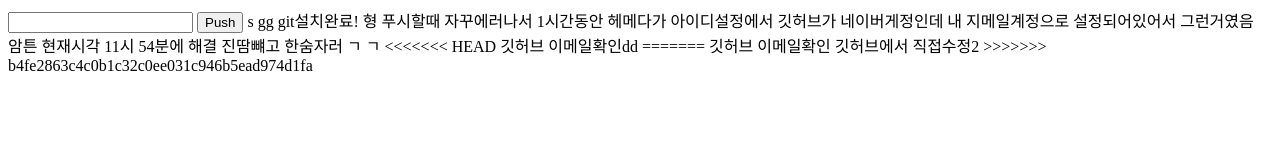
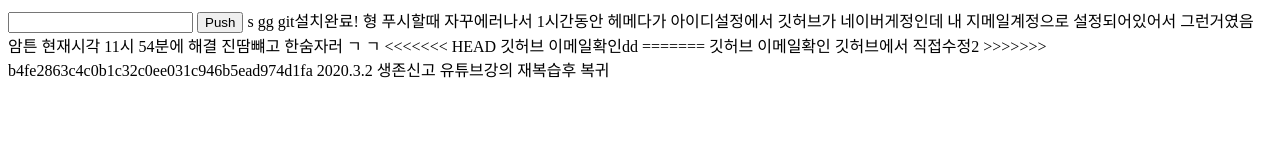
Before and after one commit to sunshinekwon/test1, a plain HTML site: page index.html in a window 1280 px wide. Drawn offline with Linux system fonts and the light colour scheme.

Commit message:
유튜브강의 재복습후 복귀

```diff
--- a/index.html
+++ b/index.html
@@ -36,5 +36,5 @@
 >>>>>>> b4fe2863c4c0b1c32c0ee031c946b5ead974d1fa
     <img id="bigpic" src="bigpic" style="display:none;" />
 </body>
-
+2020.3.2 생존신고 유튜브강의 재복습후 복귀
 </html>
```
